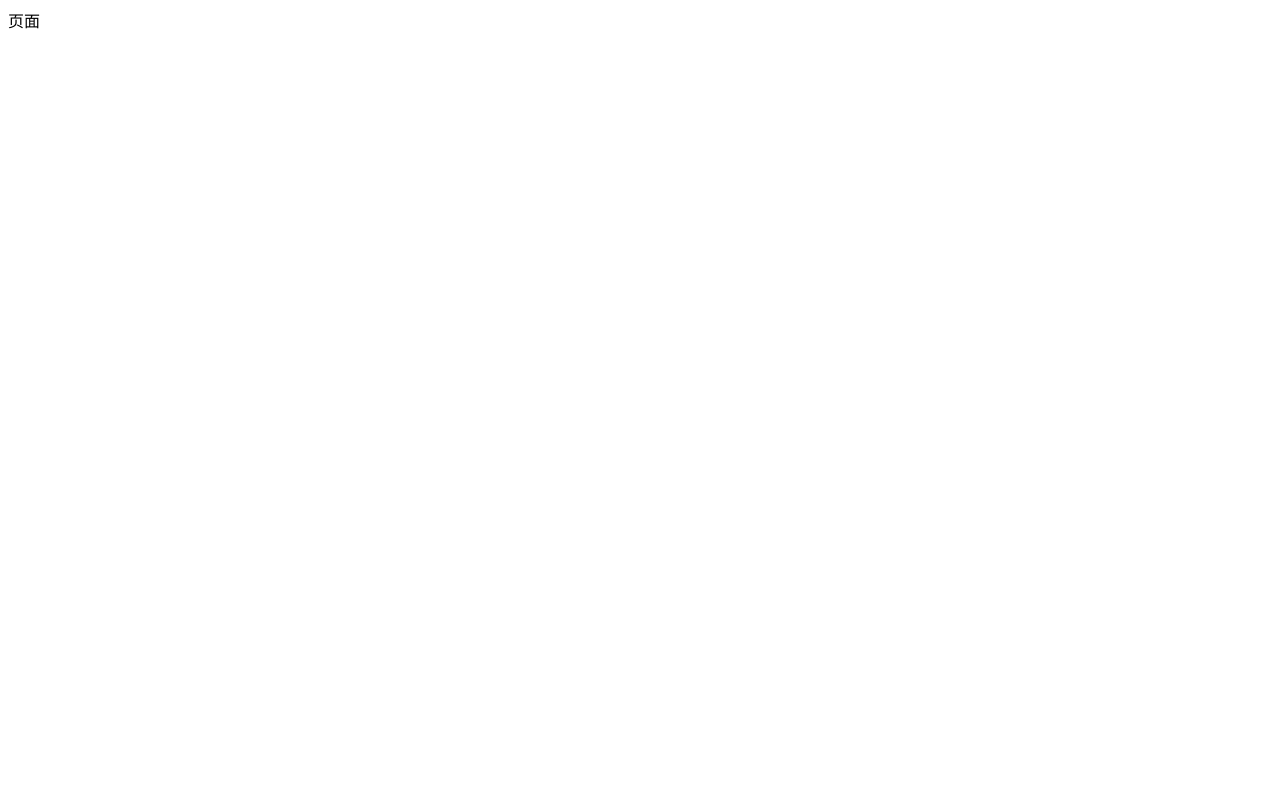
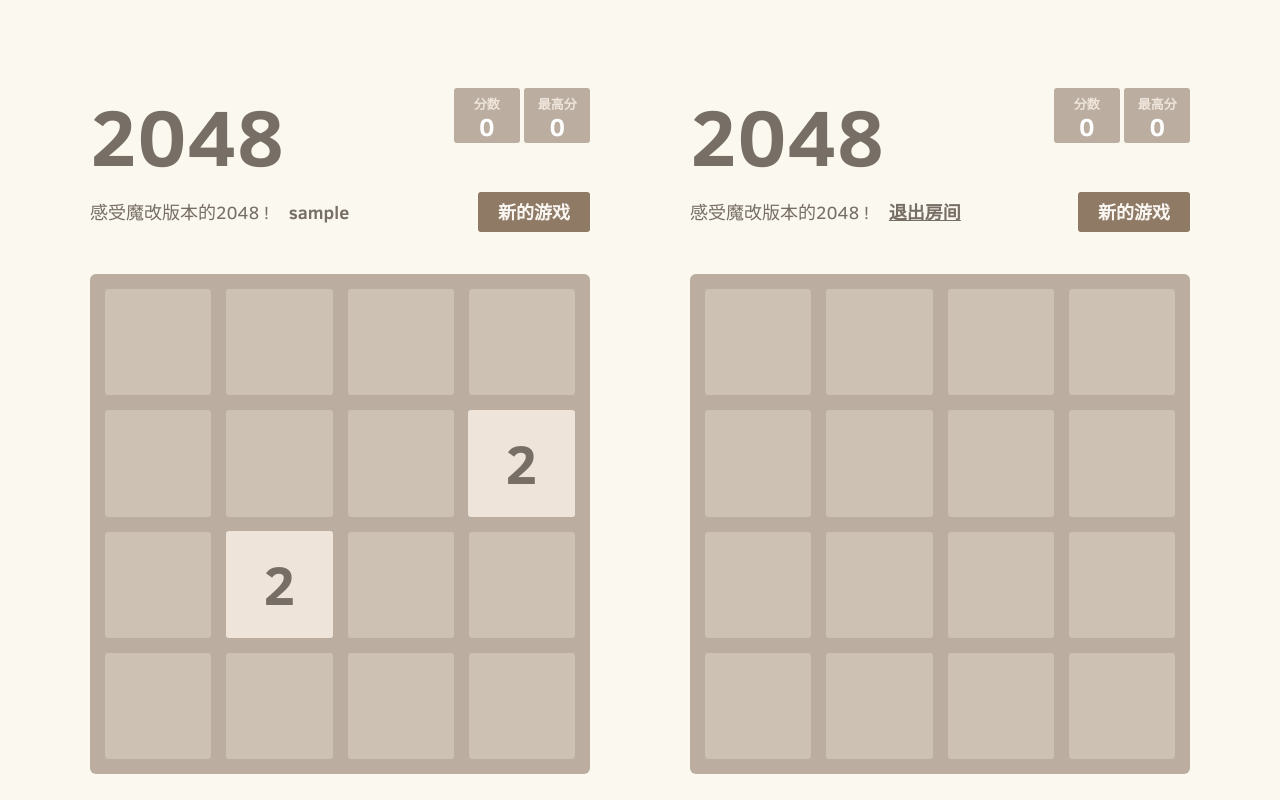
Before and after one commit to 2662419405/2048, a website: page double.html in a window 1280 px wide. Drawn offline with Linux system fonts and the light colour scheme; sample sign-in values are in the browser's storage.

Commit message:
功能修改

```diff
--- a/double.html
+++ b/double.html
@@ -1,12 +1,148 @@
 <!DOCTYPE html>
-<html lang="en">
+<html>
 <head>
-    <meta charset="UTF-8">
-    <meta name="viewport" content="width=device-width, initial-scale=1.0">
-    <meta http-equiv="X-UA-Compatible" content="ie=edge">
-    <title>Document</title>
+  <meta charset="utf-8">
+  <title>对战页面</title>
+
+  <link href="style/main.css" rel="stylesheet" type="text/css">
+  <link rel="shortcut icon" href="favicon.ico">
+  <link rel="apple-touch-icon" href="meta/apple-touch-icon.png">
+  <link rel="stylesheet" href="./style/double.css">
+  <link rel="apple-touch-startup-image" href="meta/apple-touch-startup-image-640x1096.png" media="(device-width: 320px) and (device-height: 568px) and (-webkit-device-pixel-ratio: 2)"> <!-- iPhone 5+ -->
+  <link rel="apple-touch-startup-image" href="meta/apple-touch-startup-image-640x920.png"  media="(device-width: 320px) and (device-height: 480px) and (-webkit-device-pixel-ratio: 2)"> <!-- iPhone, retina -->
+  <meta name="apple-mobile-web-app-capable" content="yes">
+  <meta name="apple-mobile-web-app-status-bar-style" content="black">
+
+  <meta name="HandheldFriendly" content="True">
+  <meta name="MobileOptimized" content="320">
+  <meta name="viewport" content="width=device-width, target-densitydpi=160dpi, initial-scale=1.0, maximum-scale=1, user-scalable=no, minimal-ui">
 </head>
 <body>
-    页面
+  <div class="container">
+    <div class="item">
+    <div class="heading">
+      <h1 class="title">2048</h1>
+      <div class="scores-container">
+        <div class="score-container">0</div>
+        <div class="best-container">0</div>
+      </div>
+    </div>
+
+    <div class="above-game">
+      <p class="game-intro">感受魔改版本的2048 !<strong id="name-strong"></strong></p>
+      <a class="restart-button">新的游戏</a>
+    </div>
+
+    <div class="game-container">
+      <div class="game-message">
+        <p></p>
+        <div class="lower">
+	        <a class="keep-playing-button">继续</a>
+          <a class="retry-button">重新开始</a>
+        </div>
+      </div>
+
+      <div class="grid-container">
+        <div class="grid-row">
+          <div class="grid-cell"></div>
+          <div class="grid-cell"></div>
+          <div class="grid-cell"></div>
+          <div class="grid-cell"></div>
+        </div>
+        <div class="grid-row">
+          <div class="grid-cell"></div>
+          <div class="grid-cell"></div>
+          <div class="grid-cell"></div>
+          <div class="grid-cell"></div>
+        </div>
+        <div class="grid-row">
+          <div class="grid-cell"></div>
+          <div class="grid-cell"></div>
+          <div class="grid-cell"></div>
+          <div class="grid-cell"></div>
+        </div>
+        <div class="grid-row">
+          <div class="grid-cell"></div>
+          <div class="grid-cell"></div>
+          <div class="grid-cell"></div>
+          <div class="grid-cell"></div>
+        </div>
+      </div>
+
+      <div class="tile-container">
+
+      </div>
+    </div>
+  </div>
+  <div class="item">
+    <div class="heading">
+      <h1 class="title">2048</h1>
+      <div class="scores-container">
+        <div class="score-container">0</div>
+        <div class="best-container">0</div>
+      </div>
+    </div>
+
+    <div class="above-game">
+      <p class="game-intro">感受魔改版本的2048 !<strong><a href="#">退出房间</a></strong></p>
+      <a class="restart-button">新的游戏</a>
+    </div>
+
+    <div class="game-container">
+      <div class="game-message">
+        <p></p>
+        <div class="lower">
+	        <a class="keep-playing-button">继续</a>
+          <a class="retry-button">重新开始</a>
+        </div>
+      </div>
+
+      <div class="grid-container">
+        <div class="grid-row">
+          <div class="grid-cell"></div>
+          <div class="grid-cell"></div>
+          <div class="grid-cell"></div>
+          <div class="grid-cell"></div>
+        </div>
+        <div class="grid-row">
+          <div class="grid-cell"></div>
+          <div class="grid-cell"></div>
+          <div class="grid-cell"></div>
+          <div class="grid-cell"></div>
+        </div>
+        <div class="grid-row">
+          <div class="grid-cell"></div>
+          <div class="grid-cell"></div>
+          <div class="grid-cell"></div>
+          <div class="grid-cell"></div>
+        </div>
+        <div class="grid-row">
+          <div class="grid-cell"></div>
+          <div class="grid-cell"></div>
+          <div class="grid-cell"></div>
+          <div class="grid-cell"></div>
+        </div>
+      </div>
+
+      <div class="tile-container">
+
+      </div>
+    </div>
+  </div>
+  </div>
+
+  <script src="js/bind_polyfill.js"></script>
+  <script src="js/classlist_polyfill.js"></script>
+  <script src="js/animframe_polyfill.js"></script>
+  <script src="js/keyboard_input_manager.js"></script>
+  <script src="js/html_actuator.js"></script>
+  <script src="js/grid.js"></script>
+  <script src="js/tile.js"></script>
+  <script src="js/local_storage_manager.js"></script>
+  <script src="js/game_manager.js"></script>
+  <script src="js/application.js"></script>
+  <script src="./js/jquery.min.js"></script>
+  <script src="./layui/layui.js"></script>
+  <script src="./js/double.js"></script>
 </body>
 </html>
--- a/js/create.js
+++ b/js/create.js
@@ -22,7 +22,7 @@ layui.use(['form', 'laydate'], function(){
         if(res.data.code == 1){
           layer.alert('服务器创建成功',function(){
             window.localStorage.setItem('username',data.field.title)
-            window.parent.location.href = './double.html'
+            window.parent.location.href = './double.html?red='+data.field.title+"&title="+data.field.username
           })
         }
         if(res.data.code == 2){
--- /dev/null
+++ b/js/double.js
@@ -0,0 +1,7 @@
+$(function(){
+    var huan = localStorage.getItem('username')
+    if(!huan){
+        window.location.href = './index.html'
+    }
+    $('#name-strong').html(huan)
+})
--- /dev/null
+++ b/style/double.scss
@@ -0,0 +1,10 @@
+.container{
+    width: 1100px;
+    .item{
+        width: 500px;
+        float: left;
+    }
+    .item:nth-child(2){
+        float: right;
+    }
+}
```
Also changed, not shown: README.md, style/double.css (added).
